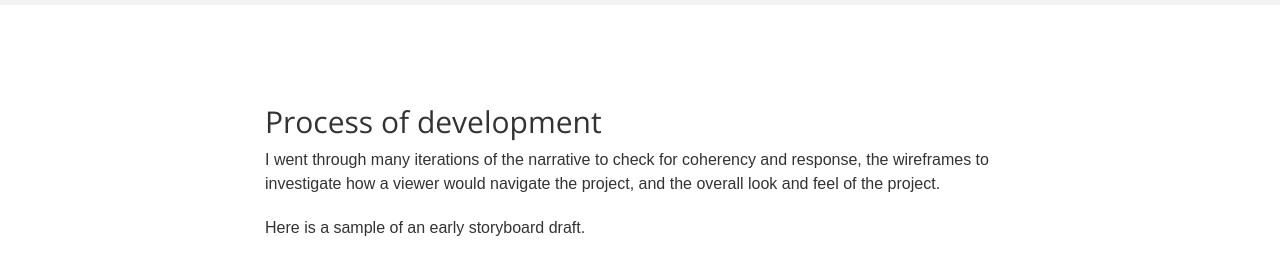
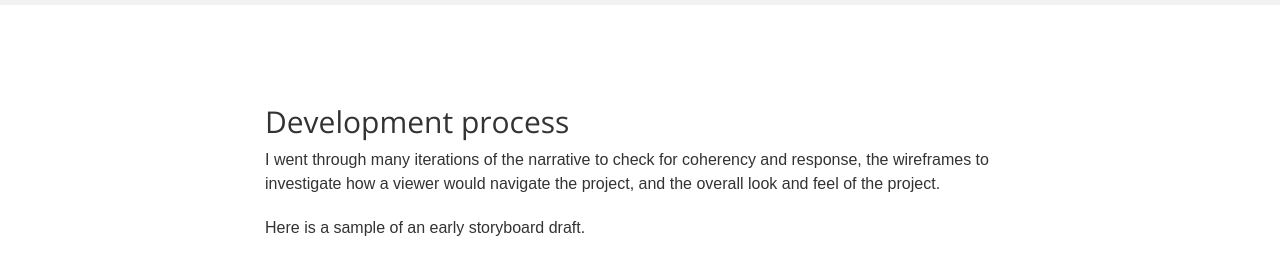
Before and after one commit to chspng/christinepng.ca, a Jekyll site: the page built from mrp/index.html, in a window 1280 px wide and 900 px high, scrolled down 1637 px. Shown: the part 540-815 px from the top of the window. Built offline with Jekyll 4.4.1, drawn with Linux system fonts in a browser that asks for light colours.

Commit message:
slight text edit

```diff
--- a/_includes/mrp-process.html
+++ b/_includes/mrp-process.html
@@ -2,7 +2,7 @@
     <div class="container">
         <div class="row">
             <div class="col-lg-8 col-lg-offset-2 text-left">
-                <h2 class="section-heading">Process of development</h2>
+                <h2 class="section-heading">Development process</h2>
                 <p>{{page.process_desc}}</p>
             </div>
         </div>
```
